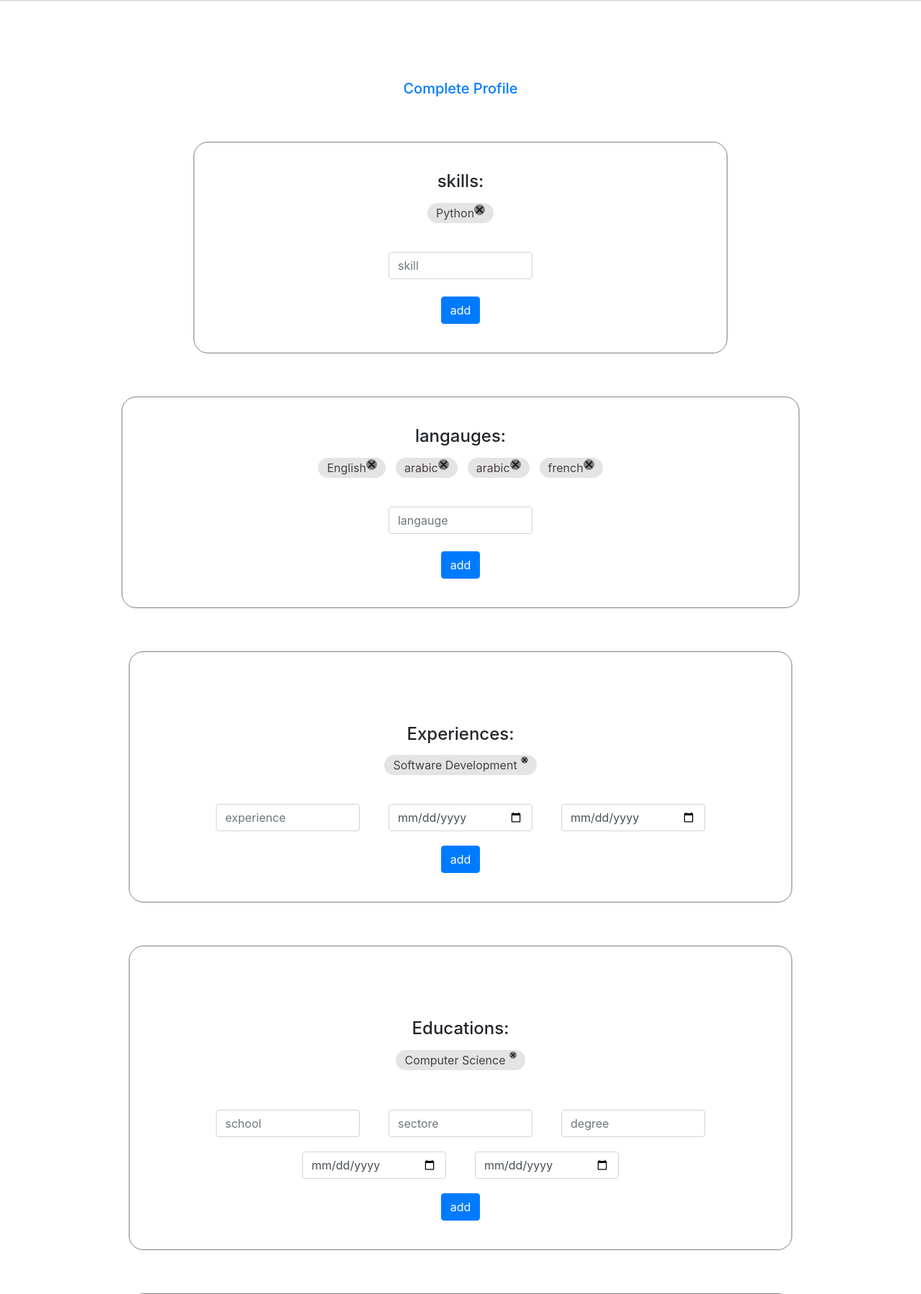
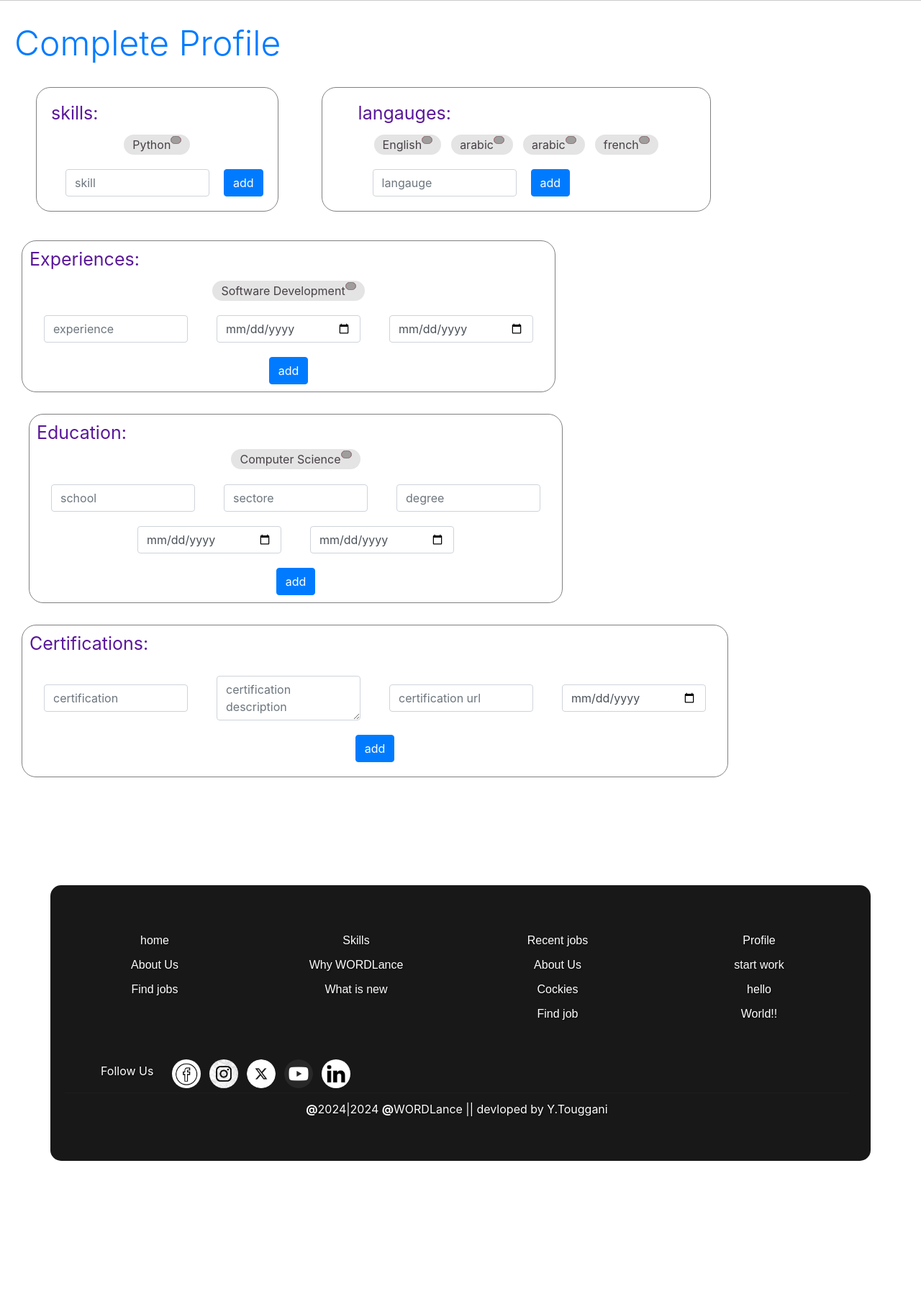
Before and after one commit to yassintgn18/WORDLANCE, a Flask app: page /update_user/1/1 in a window 1280 px wide. Shown: the part 65-1863 px from the top of the page at 72% size. After the commit the page ends 1678 px from the top, so only its background shows below. Run offline with Flask 3, Linux system fonts and the light colour scheme; a user stored in the database is signed in; some libraries are stand-ins or nearby versions; grey boxes are pictures that could not be loaded.

Commit message:
update styles

```diff
--- a/app.py
+++ b/app.py
@@ -356,7 +356,6 @@ def jobs_i_apply_for():
     else:
         return render_template("jobs_i_apply_for.html")
 
-
 @app.route('/search', methods=['GET', 'POST'])
 @login_required
 def Gloabalsearch():
@@ -409,11 +408,6 @@ def Gloabalsearch():
 
     return render_template("search.html", form=form, results=results)
 
-# Note: Make sure the model names and field names are accurate based on your actual models.
-
-
-
-
 @app.route('/remove_job/<int:id>/<int:job_id>', methods=['GET', 'POST'])
 @login_required
 def remove_job(id, job_id):
@@ -437,9 +431,6 @@ def remove_job(id, job_id):
         flash("Whoops! Something went wrong: {}".format(e))
 
     return redirect(url_for('jobs_i_apply_for'))
-
-
-
 
 @app.route('/update_user/<int:id>/<int:foc>', methods=['GET', 'POST'])
 @login_required
@@ -637,25 +628,18 @@ def delet_educaiton(id):
     login = True
     return redirect(url_for('update', id=current_user.id, foc =1) )
 
-
-
-
-
-
-
-
 @app.route('/job_inforamtion/<int:job_id>', methods=['GET', 'POST'])
 @login_required
 def job_inforamtion(job_id):
     job = joboffers.query.get_or_404(job_id)
-
-    login = True
-    return render_template("job_inforamtion.html", job = job,
-    login=login)
-
-
-
-
+    client = clients.query.filter(clients.id == job.id).first()
+
+
+    login = True
+    return render_template("job_inforamtion.html",
+        job = job,
+        login=login,
+        client=client)
 
 @app.route('/delet_ceretificaion/<int:id>', methods=['GET', 'POST'])
 @login_required
@@ -669,7 +653,6 @@ def delet_certificaiton(id):
         flash("whoops! somthing went worng.")
     login = True
     return redirect(url_for('update', id=current_user.id, foc =1) )
-
 
 #Create Job offer Page
 @app.route('/job_offer/<int:id>/', methods=['GET', 'POST'])
@@ -867,13 +850,6 @@ def apply_for_job(job_id):
     except:
         flash("somthing went wrong!!!")
         return redirect(url_for('home1'))
-
-
-
-
-
-
-
 
 @app.route('/signin', methods=['GET', 'POST'])
 def signin():
--- a/templates/Base2.html
+++ b/templates/Base2.html
@@ -418,7 +418,7 @@
 
 
 
-        <main style="padding: 20px;">
+        <main style="padding: 20px;padding-top: 10px;">
             {% block content %}
             {% endblock %}
             <script src="https://cdn.jsdelivr.net/npm/bootstrap@5.1.1/dist/js/bootstrap.bundle.min.js" integrity="sha384-/bQdsTh/da6pkI1MST/rWKFNjaCP5gBSY4sEBT38Q/9RBh9AH40zEOg7Hlq2THRZ" crossorigin="anonymous"></script>
--- a/templates/home.html
+++ b/templates/home.html
@@ -50,21 +50,21 @@
     </div>
     <div class="carousel-inner">
         <div class="carousel-item active" data-bs-interval="3000">
-            <img src="{{ url_for('static', filename='images/1.jpg') }}" alt="Example Image" width="100%" style="border-radius:10px;" class="d-block w-100">
+            <img src="{{ url_for('static', filename='images/1.jpg') }}" alt="Example Image" width="100%" height="300px" style="border-radius:10px;" class="d-block w-100">
             <div class="carousel-caption d-none d-md-block">
                 <h5 style="color:white;">Why WORDLance</h5>
                 <p style="color:white;">Simple!! Becuase it is the <b>Best</b>.</p>
             </div>
         </div>
         <div class="carousel-item" data-bs-interval="3000">
-            <img src="{{ url_for('static', filename='images/2.jpg') }}" alt="Example Image" width="100%" style="border-radius:10px;" class="d-block w-100">
+            <img src="{{ url_for('static', filename='images/2.jpg') }}" alt="Example Image" width="100%" height="300px"  style="border-radius:10px;" class="d-block w-100">
             <div class="carousel-caption d-none d-md-block">
                 <h5 style="color:white;">How it works</h5>
                 <p style="color:white;">Also simple just look for the work you like and <b>Apply</b> for it.</p>
             </div>
         </div>
         <div class="carousel-item" data-bs-interval="3000">
-            <img src="{{ url_for('static', filename='images/3.jpg') }}" alt="Example Image" width="100%" style="border-radius:10px;" class="d-block w-100">
+            <img src="{{ url_for('static', filename='images/3.jpg') }}" alt="Example Image" width="100%" height="300px"  style="border-radius:10px;" class="d-block w-100">
             <div class="carousel-caption d-none d-md-block">
                 <h5 style="color:white;">Find job</h5>
                 <p style="color:white;">search for jobs that requere you skills.</p>
--- a/templates/jobs_i_apply_for.html
+++ b/templates/jobs_i_apply_for.html
@@ -22,7 +22,7 @@
         {% if data %}
 
 
-            <h3 class="text-primary display-5"style="margin-top: 60px;">Jobs you apply for...</h3><br><br>
+            <h3 class="text-primary display-5"style="margin-top: 0px;">Jobs you apply for...</h3><br><br>
             <hr class="line" style="margin: 0%;padding: 0%;width: 60%;margin-left: 85px;">
 
             {% for job in data %}
--- a/templates/my_messages_old.html
+++ b/templates/my_messages_old.html
@@ -146,6 +146,8 @@
 
              <ul style="max-width:300px;position: absolute;left: 30px;top: 210px;color: black;z-index: 10;">
                     {% for u in users_search%}
+                        {% if not u.id == current_user.id %}
+
                                 <!-- <li>
                                     {{u.email}}
                                 </li>-->
@@ -161,6 +163,7 @@
                                         </a>
                                     </div>
                                 </li>
+                            {% endif %}
                     {% endfor %}
 
                 </ul>
--- a/templates/update.html
+++ b/templates/update.html
@@ -11,7 +11,7 @@
 		</div>
 	{% endfor %}
 
-	<center>
+
         <style type="text/css">
             .CW {
                 width: 200px;
@@ -19,18 +19,24 @@
             }
         </style>
 
-        <h3 class="text-primary"style="margin-top: 90px;">Complete Profile</h3>
+        <h3 class="text-primary display-5"style="margin-top: 10px;">Complete Profile</h3>
         <br>
 
-        <div style="display: flex;flex-direction: column;align-items: center;">
+        <div style="display: flex;flex-direction: column;align-items: start;">
 
+            <div style="display: flex;flex-direction: row;align-items: center;">
 
-            <form novalidate method="POST" style="margin:30px;border: 1px solid gray;padding: 40px 250px;border-radius: 20px;padding-top: 40px;">
+                <form novalidate method="POST" style="margin:30px;
+                                                    border: 1px solid gray;
+                                                    padding: 20px 20px;
+                                                    border-radius: 20px;
+                                                    padding-top:20px;
+                                                    margin-top: 0px;">
 
                     {{ skillsForm.hidden_tag() }}
 
-                <H4>skills: </H4>
-                                <div style="display:flex;flex-direction: row;justify-content: center;margin: 15px ;margin-bottom: 40px;">
+                    <H4 class="display-6" style="font-size: 25px;color: #5a189a;"><b>skills: </b></H4>
+                    <div style="display:flex;flex-direction: row;justify-content: center;margin: 15px ;margin-bottom: 20px;">
 
                     {% for s in current_skills %}
 
@@ -39,7 +45,7 @@
                         ">      {{s.skill_name}}
 
                         <a href="{{url_for('delet_skill', id=s.skill_id)}}">
-                            <img src="{{ url_for('static', filename='images/remove.png') }}" alt="Example Image" width="15px" style="border-radius:0px;
+                        <img src="{{ url_for('static', filename='images/remove2.png') }}" alt="Example Image" width="15px" style="border-radius:0px;
                         position: absolute;
                         top: 0px;  /* Adjust as needed */
                         right: 10px;  /* Adjust as needed */
@@ -47,7 +53,8 @@
                         border: none;
                         border: 1px solid gray;
                         cursor: pointer;
-                            background-color: gray;
+                        background-color: #da1e37;
+
                         border-radius: 10px;
                         margin-left: 5px;">
 
@@ -58,26 +65,26 @@
                         {% endfor %}
                     </div>
 
+                    <center style="display: flex;flex-direction: row;">
 
                     {{ skillsForm.skill_name(class="form-control CW", placeholder="skill")}}
-                <br>
 
-
-                {{skillsForm.submit(class="btn btn-primary")}}
+                    {{skillsForm.submit(class="btn btn-primary add")}}</center>
                 </form>
 
-            <form novalidate method="POST" style="margin:30px;border: 1px solid gray;padding: 40px 250px;border-radius: 20px;padding-top: 40px;">
+                <form novalidate method="POST" style="margin:30px;border: 1px solid gray;padding: 20px 50px;border-radius: 20px;padding-top: 20px;margin-top: 0px;">
 
                     {{ langaugForm.hidden_tag() }}
 
-                <H4>langauges: </H4>
-                <div style="display:flex;flex-direction: row;justify-content: center;margin: 15px ;margin-bottom: 40px;">
+                    <H4 class="display-6" style="font-size: 25px;color: #5a189a;"><b>langauges: </b></H4>
+
+                    <div style="display:flex;flex-direction: row;justify-content: center;margin: 15px ;margin-bottom: 20px;">
                     {% for l in current_langauges %}
 
                     <p style="color:rgb(71, 64, 70);padding-right:25px;padding-left:10px;border: 2px solid rgb(228, 228, 228);border-radius: 20px;background-color: rgb(228, 228, 228);margin: 0px 7px;position: relative;">     {{l.langauge}}
 
                     <a href="{{url_for('delet_langauge', id=l.langaug_id)}}">
-                                                                                <img src="{{ url_for('static', filename='images/remove.png') }}" alt="Example Image" width="15px" style="border-radius:0px;
+                                        <img src="{{ url_for('static', filename='images/remove2.png') }}" alt="Example Image" width="15px" style="border-radius:0px;
                                           position: absolute;
                     top: 0px;  /* Adjust as needed */
                     right: 10px;  /* Adjust as needed */
@@ -85,7 +92,8 @@
                     border: none;
                     border: 1px solid gray;
                     cursor: pointer;
-                            background-color: gray;
+                    background-color: #da1e37;
+
                     border-radius: 10px;
                     margin-left: 5px;">
 
@@ -95,29 +103,30 @@
 
                     {% endfor %}</div>
 
-
+                    <center style="display: flex;flex-direction: row;">
 
                     {{ langaugForm.langauge(class="form-control CW", placeholder="langauge")}}
                     <br>
 
-                {{langaugForm.submit(class="btn btn-primary")}}
+                   {{skillsForm.submit(class="btn btn-primary add")}}</center>
                 </form>
+            </div>
 
-
-            <form novalidate method="POST" style="margin:30px;border: 1px solid gray;padding: 40px 100px;border-radius: 20px;padding-top: 100px;">
+            <form novalidate method="POST" style="margin:10px;border: 1px solid gray;padding: 10px 10px;border-radius: 20px;padding-top: 10px;">
 
                 {{ experiencForm.hidden_tag() }}
 
-                <H4>Experiences: </H4>
-                                <div style="display:flex;flex-direction: row;justify-content: center;margin: 15px ;margin-bottom: 40px;">
+                <H4 class="display-6" style="font-size: 25px;color: #5a189a;"><b>Experiences: </b></H4>
+                <div style="display:flex;flex-direction: row;justify-content: center;margin: 15px ;margin-bottom: 20px;">
 
 
                  {% for ex in current_experiencs %}
 
 
-                <p style="color:rgb(71, 64, 70);padding-right:25px;padding-left:10px;border: 2px solid rgb(228, 228, 228);border-radius: 20px;background-color: rgb(228, 228, 228);margin: 0px 7px;position: relative;">     {{ex.experienc}}
+                <p style="color:rgb(71, 64, 70);padding-right:25px;padding-left:10px;border: 2px solid rgb(228, 228, 228);border-radius: 20px;background-color: rgb(228, 228, 228);margin: 0px 7px;position: relative;">
+                    {{ex.experienc}}
                         <a href="{{url_for('dele_experience', id=ex.experienc_id)}}">
-                                                                                        <img src="{{ url_for('static', filename='images/remove.png') }}" alt="Example Image" width="10px" style="border-radius:0px;
+                        <img src="{{ url_for('static', filename='images/remove2.png') }}" alt="Example Image" width="15px" style="border-radius:0px;
                         position: absolute;
                         top: 0px;  /* Adjust as needed */
                         right: 10px;  /* Adjust as needed */
@@ -125,7 +134,8 @@
                         border: none;
                         border: 1px solid gray;
                         cursor: pointer;
-                            background-color: gray;
+                        background-color: #da1e37;
+
                         border-radius: 10px;
                         margin-left: 5px;">
 
@@ -135,7 +145,7 @@
                             {% endfor %}
                 </div>
 
-
+                <center>
                 <div style="display: flex;flex-direction: row;justify-content: center;align-items: center;margin-bottom: 20px;">
 
 
@@ -150,15 +160,17 @@
 
                 </div>
 
-                {{experiencForm.submit(class="btn btn-primary")}}
+                {{experiencForm.submit(class="btn btn-primary add")}}
+
+                </center>
             </form>
 
 
-            <form novalidate method="POST" style="margin:30px;border: 1px solid gray;padding: 40px 100px;border-radius: 20px;padding-top: 100px;">
+            <form novalidate method="POST" style="margin:20px;border: 1px solid gray;padding: 10px 10px;border-radius: 20px;padding-top: 10px;">
 
                 {{ educationForm.hidden_tag() }}
-                 <h4>Educations:</h4>
-                                 <div style="display:flex;flex-direction: row;justify-content: center;margin: 15px ;">
+                <H4 class="display-6" style="font-size: 25px;color: #5a189a;"><b>Education: </b></H4>
+                                 <div style="display:flex;flex-direction: row;justify-content: center;margin: 1px ;">
 
                 {% for ed in current_education %}
 
@@ -169,14 +181,14 @@
                                 border-radius: 20px;
                                 background-color: rgb(228, 228, 228);
                                 margin: 0px 7px;
-                                margin-bottom: 40px;
+                                margin-bottom: 20px;
                                 position: relative;">
 
                         {{ed.sectore}}
 
 
                                         <a href="{{url_for('delet_educaiton', id=ed.education_id)}}">
-                                            <img src="{{ url_for('static', filename='images/remove.png') }}" alt="Example Image" width="10px" style="border-radius:0px;
+                                            <img src="{{ url_for('static', filename='images/remove2.png') }}" alt="Example Image" width="15px" style="border-radius:0px;
                                               position: absolute;
                             top: 0px;  /* Adjust as needed */
                             right: 10px;  /* Adjust as needed */
@@ -184,7 +196,8 @@
                             border: none;
                             border: 1px solid gray;
                             cursor: pointer;
-                            background-color: gray;
+                            background-color: #da1e37;
+
                             border-radius: 10px;
                             margin-left: 5px;">
 
@@ -193,7 +206,7 @@
                 {% endfor %}</div>
 
 
-
+                <center>
                 <div style="display: flex;flex-direction: row;justify-content: center;align-items: center;margin-bottom: 20px;">
 
 
@@ -224,14 +237,14 @@
 
 
 
-                {{educationForm.submit(class="btn btn-primary")}}
+                {{educationForm.submit(class="btn btn-primary")}}</center>
             </form>
 
 
-            <form novalidate method="POST" style="margin:30px;border: 1px solid gray;padding: 40px 100px;border-radius: 20px;padding-top: 100px;">
+            <form novalidate method="POST" style="margin:10px;border: 1px solid gray;padding: 20px 10px;border-radius: 20px;padding-top: 10px;">
 
                 {{ certificationForm.hidden_tag() }}
-                 <h4>Certificaions:</h4>
+                <H4 class="display-6" style="font-size: 25px;color: #5a189a;"><b>Certifications: </b></H4>
                                  <div style="display:flex;flex-direction: row;justify-content: center;margin: 15px ;">
 
                 {% for ce in current_certifications %}
@@ -243,14 +256,14 @@
                                 border-radius: 20px;
                                 background-color: rgb(228, 228, 228);
                                 margin: 0px 7px;
-                                margin-bottom: 40px;
+                                margin-bottom: 8px;
                                 position: relative;">
 
                         {{ce.certification}}
 
 
                                         <a href="{{url_for('delet_certificaiton', id=ce.certification_id)}}">
-                                            <img src="{{ url_for('static', filename='images/remove.png') }}" alt="Example Image" width="10px" style="border-radius:0px;
+                                            <img src="{{ url_for('static', filename='images/remove2.png') }}" alt="Example Image" width="15px" style="border-radius:0px;
                                               position: absolute;
                             top: 0px;  /* Adjust as needed */
                             right: 10px;  /* Adjust as needed */
@@ -258,7 +271,8 @@
                             border: none;
                             border: 1px solid gray;
                             cursor: pointer;
-                            background-color: gray;
+                            background-color: #da1e37;
+
                             border-radius: 10px;
                             margin-left: 5px;">
 
@@ -266,7 +280,7 @@
 
                 {% endfor %}</div>
 
-
+                <center>
 
                 <div style="display: flex;flex-direction: row;justify-content: center;align-items: center;margin-bottom: 20px;">
 
@@ -283,25 +297,16 @@
 
 
                     {{ certificationForm.certification_url(class="form-control CW", placeholder="certification url")}}
+                      {{ certificationForm.date_token(class="form-control CW")}}
                 </div>
-
-                <div style="display: flex;flex-direction: row;justify-content: center;align-items: center;margin-bottom: 20px;">
 
 
 
-                    {{ certificationForm.date_token(class="form-control CW")}}
-
+                {{certificationForm.submit(class="btn btn-primary")}}</center>
+            </form>
 
         </div>
 
 
 
-
-                {{certificationForm.submit(class="btn btn-primary")}}
-            </form>
-        </div>
-
-    </center>
-
-
 {% endblock content %}
```
Also changed, not shown: templates/convirsation.html (+11 -2 lines), templates/job_inforamtion.html (+55 -4 lines), templates/my_messages.html (+8 -4 lines), templates/profil.html (+25 -2 lines), instance/users_states_data_base.db. Lines whose indentation alone changed are shown as unchanged.
